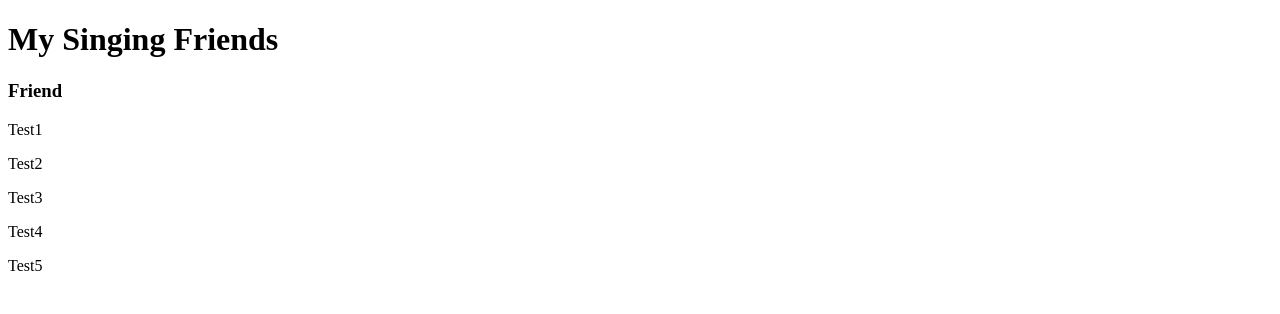
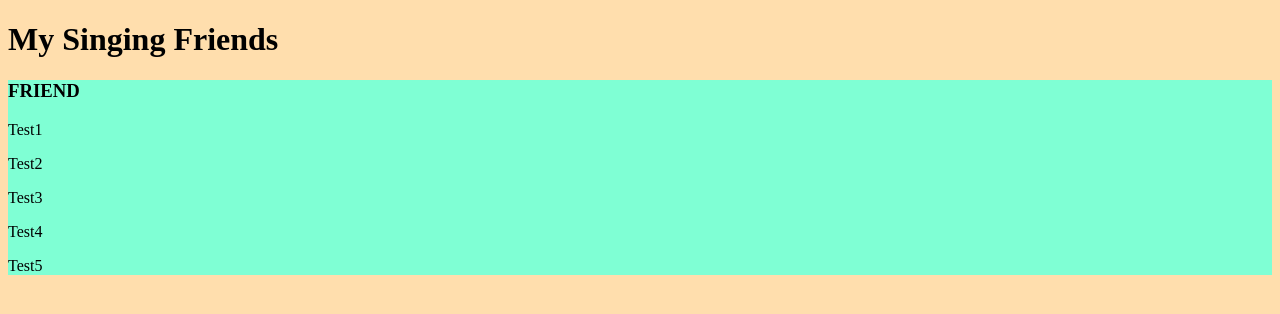
Before and after one commit to seangjr/js-projects, a plain HTML site: page 99-lines-of-code/index2.html in a window 1280 px wide. Drawn offline with Linux system fonts and the light colour scheme.

Commit message:
Added CSS ref

```diff
--- /dev/null
+++ b/99-lines-of-code/99lines.css
@@ -0,0 +1,13 @@
+body {
+    background: navajowhite;
+}
+h1, p {
+    color: black;
+}
+.friend {
+    background: aquamarine;
+    align-items: center;
+}
+.friend h3 {
+    text-transform: uppercase;
+}
--- a/99-lines-of-code/index2.html
+++ b/99-lines-of-code/index2.html
@@ -2,6 +2,7 @@
 <html lang="en">
 <head>
     <meta charset="UTF-8">
+    <link rel="stylesheet" href="99lines.css">
     <title>99 Lines of Code</title>
 </head>
 <body>
```
